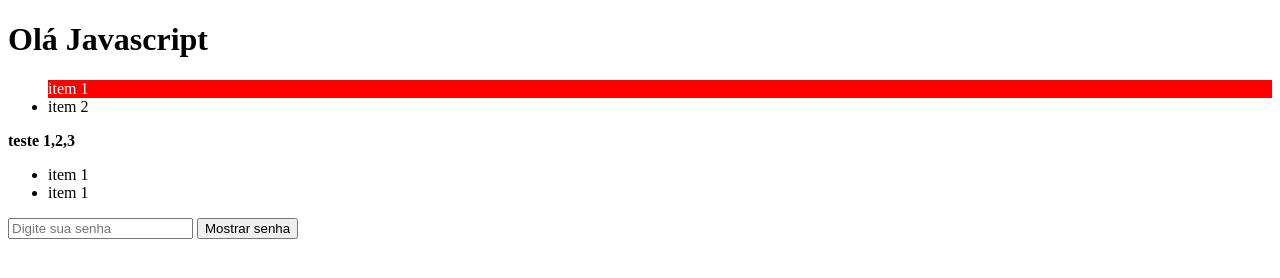
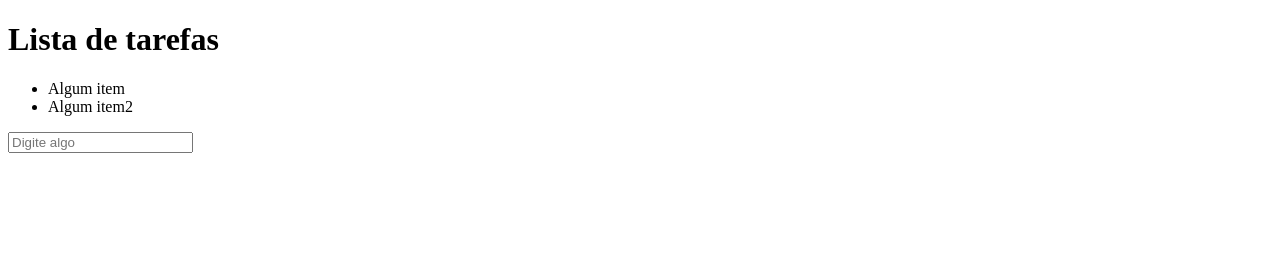
Before and after one commit to gustavorods/2023_b7_web_javascript, a plain HTML site: page index.html in a window 1280 px wide. Drawn offline with Linux system fonts and the light colour scheme.

Commit message:
tentativa de lista de tarefas simples

```diff
--- a/Script.js
+++ b/Script.js
@@ -1,11 +1,13 @@
-function clicou() {
-    const botao = document.querySelector('button');
+adicionar = function () {
+    const ul = document.querySelector("ul");
+    const input = document.querySelector("input");
 
-    if(botao.classList.contains('azul')) {
-        botao.classList.replace('azul', 'verde')
-    }else {
-        botao.classList.replace('verde', 'azul')
-    }
+    let novoItem = document.createElement("li");
+    novoli.innerText = input;
 
-    console.log(botao.classList); //mostra a lista de class
+    ul.appendChild(novoli)
+
 }
+
+const input = document.querySelector("input");
+input.addEventListener("keyup", adicionar);
--- a/index.html
+++ b/index.html
@@ -7,30 +7,19 @@
     <title>Document</title>
 
 </head>
+
 <body>
 
-    <h1>Olá Javascript</h1>
+    <H1>Lista de tarefas</H1>
 
-    <div id="teste">
-        <ul>
-            <li style="background-color: red; color: white;">item 1</li>
-            <li>item 2</li>
-        </ul>
-    </div>
+    <ul>
+        <li>Algum item</li>
+        <li>Algum item2</li>
+    </ul>
 
-    <strong>teste 1,2,3</strong>
-
-    <div id="teste2">
-        <ul>
-            <li>item 1</li>
-            <li>item 1 </li>
-        </ul>
-    </div>
-
-    <input type="password" name="algo" placeholder="Digite sua senha" class="123">
-
-    <button class="botao azul" onclick="clicou()">Mostrar senha </button>
+    <input type="text" placeholder="Digite algo">
 
     <script src="Script.js"></script>
 </body>
+
 </html>
```
